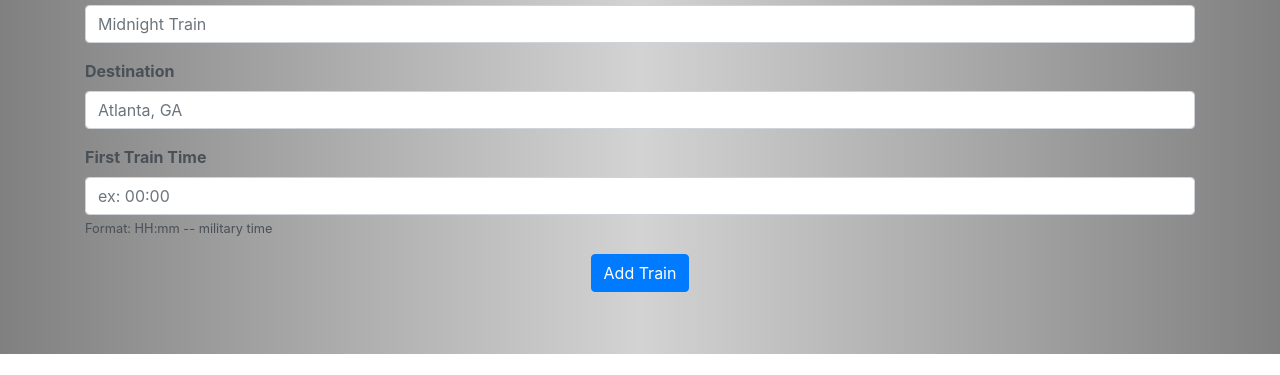
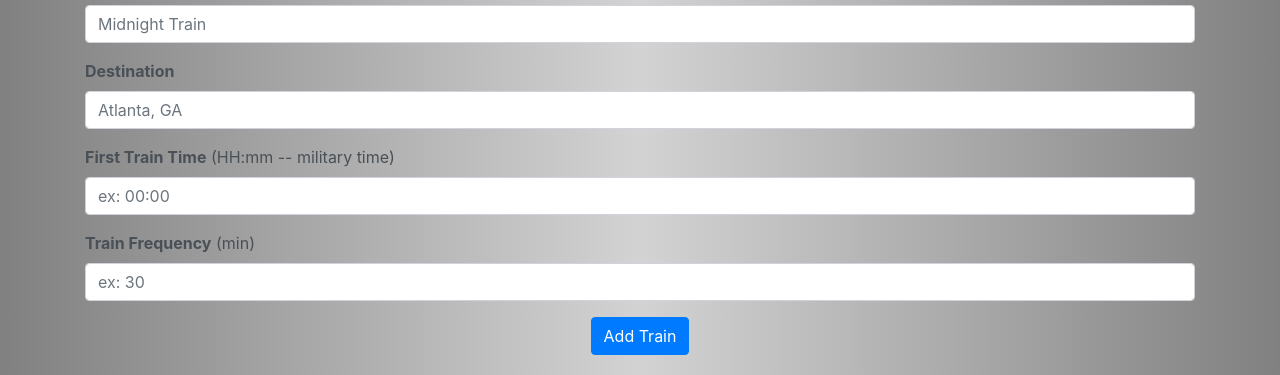
Before and after one commit to kd101jp14/train_scheduler, a plain HTML site: page index.html in a window 1280 px wide. Shown: the part 446-821 px from the top of the page. Before the commit the page ends 800 px from the top, so only its background shows below. Drawn offline with nearby package versions, Linux system fonts and the light colour scheme; no server answers.

Commit message:
Added previously left out input field for first train time.

```diff
--- a/assets/javascript/app.js
+++ b/assets/javascript/app.js
@@ -22,7 +22,7 @@ $(document).ready(function () {
         var tName = $("#nameInput").val().trim();
         var tDestination = $("#destInput").val().trim();
         var tTime = $("#timeInput").val().trim();
-        var tFrequency = 10;
+        var tFrequency = $("#frequencyInput").val().trim();
         var nextTrain = "";
         var tMinutesTillTrain = 0;
 
@@ -37,10 +37,6 @@ $(document).ready(function () {
         // Difference between time of first train and current time
         var diffTime = moment().diff(moment(tTimeConverted), "minutes");
         console.log("DIFFERENCE IN TIME: " + diffTime);
-
-        // Generate random frequency of train
-        tFrequency = Math.floor((Math.random() * 51) + 5);
-        console.log(tFrequency);
 
         // Time apart (remainder)
         var tRemainder = diffTime % tFrequency;
--- a/index.html
+++ b/index.html
@@ -63,9 +63,12 @@
                         <input type="destination" class="form-control" id="destInput" placeholder="Atlanta, GA">
                     </div>
                     <div class="form-group">
-                        <label for="trainTime"><b>First Train Time</b></label>
+                        <label for="trainTime"><b>First Train Time</b> (HH:mm -- military time)</label>
                         <input type="trainTime" class="form-control" id="timeInput" placeholder="ex: 00:00">
-                        <small id="timeHelp" class="form-text">Format: HH:mm -- military time</small>
+                    </div>
+                    <div class="form-group">
+                        <label for="trainFrequency"><b>Train Frequency</b> (min)</label>
+                        <input type="trainFrequency" class="form-control" id="frequencyInput" placeholder="ex: 30">
                     </div>
                     <button type="submit" class="btn btn-primary" id="submitButton">Add Train</button>
                 </form>
```
